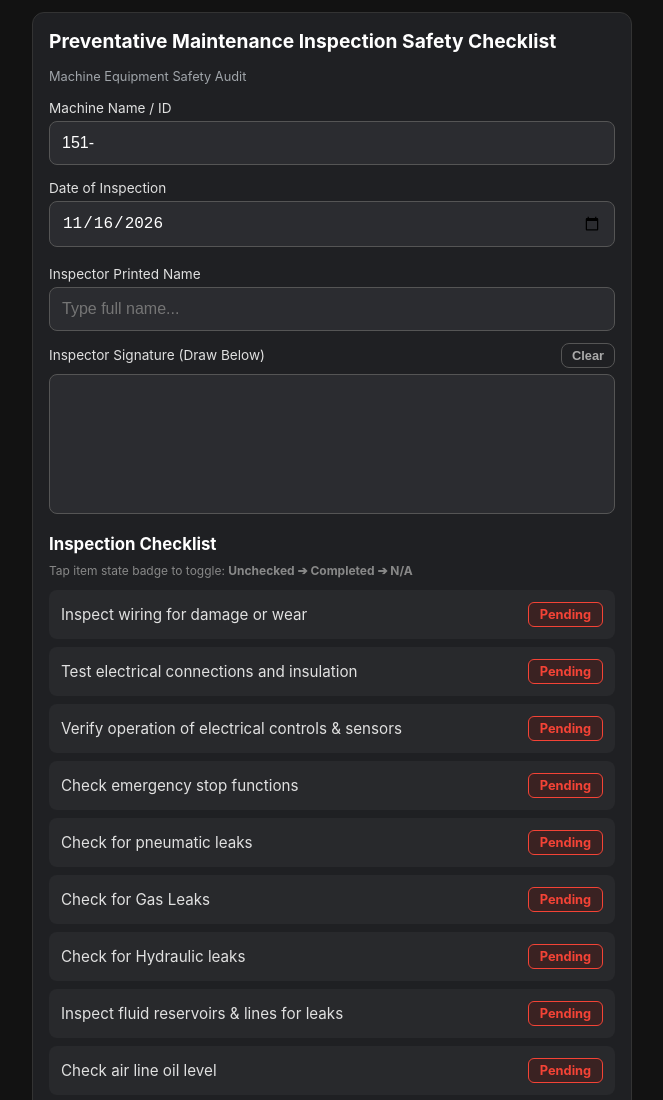
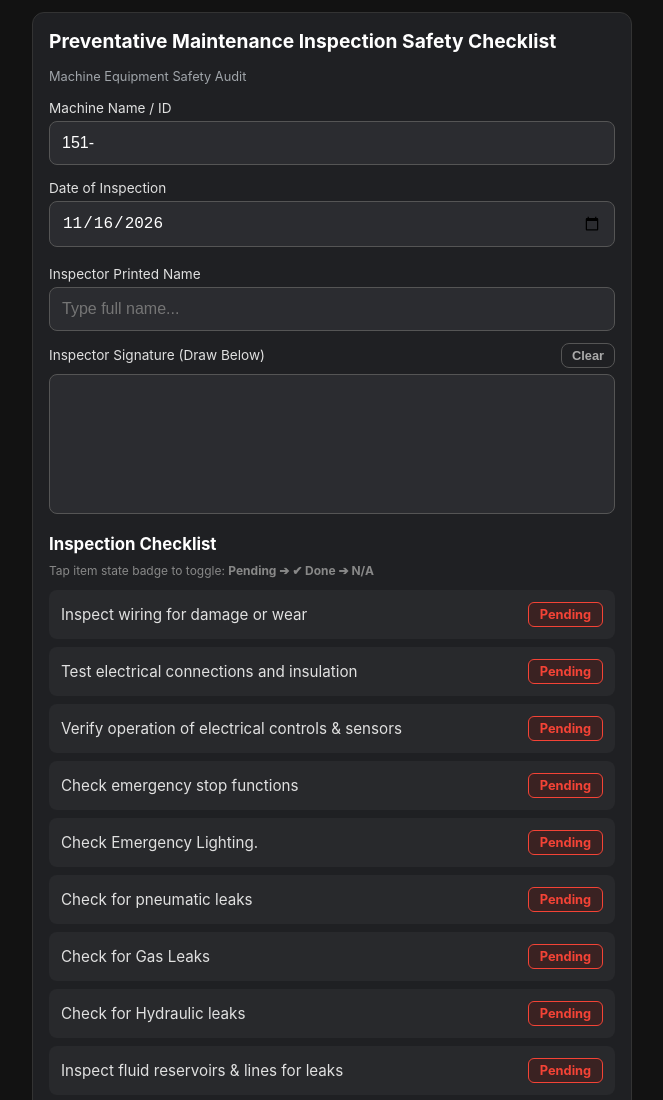
Before and after one commit to yoderandre/pmi-checklist, a plain HTML site: page index.html in a window 1280 px wide. Shown: the top 1100 px of the page, without its empty margins (308-971 px from the left). Drawn offline with Linux system fonts and the light colour scheme.

Commit message:
Update index.html
updated so it will require signature before submitting and added a line item "check emergency lighting " so we can check the buildings

```diff
--- a/index.html
+++ b/index.html
@@ -57,7 +57,7 @@
     </div>
 
     <h3 style="font-size: 1.05rem; color: #fff;">Inspection Checklist</h3>
-    <p style="color: #888; font-size: 0.75rem; margin-top: -8px; margin-bottom: 12px;">Tap item state badge to toggle: <b>Unchecked ➔ Completed ➔ N/A</b></p>
+    <p style="color: #888; font-size: 0.75rem; margin-top: -8px; margin-bottom: 12px;">Tap item state badge to toggle: <b>Pending ➔ ✔ Done ➔ N/A</b></p>
 
     <div id="checklist">
       <!-- Standard items rendered dynamically with 3-state logic -->
@@ -95,6 +95,7 @@
       "Test electrical connections and insulation",
       "Verify operation of electrical controls & sensors",
       "Check emergency stop functions",
+      "Check Emergency Lighting.",
       "Check for pneumatic leaks",
       "Check for Gas Leaks",
       "Check for Hydraulic leaks",
@@ -118,7 +119,7 @@
     });
 
     // Toggle logic: unchecked -> completed -> na -> unchecked
-    const itemStates = {}; // Stores state per index: 'unchecked', 'completed', 'na'
+    const itemStates = {};
 
     function toggleState(index) {
       const currentState = itemStates[index] || 'unchecked';
```
